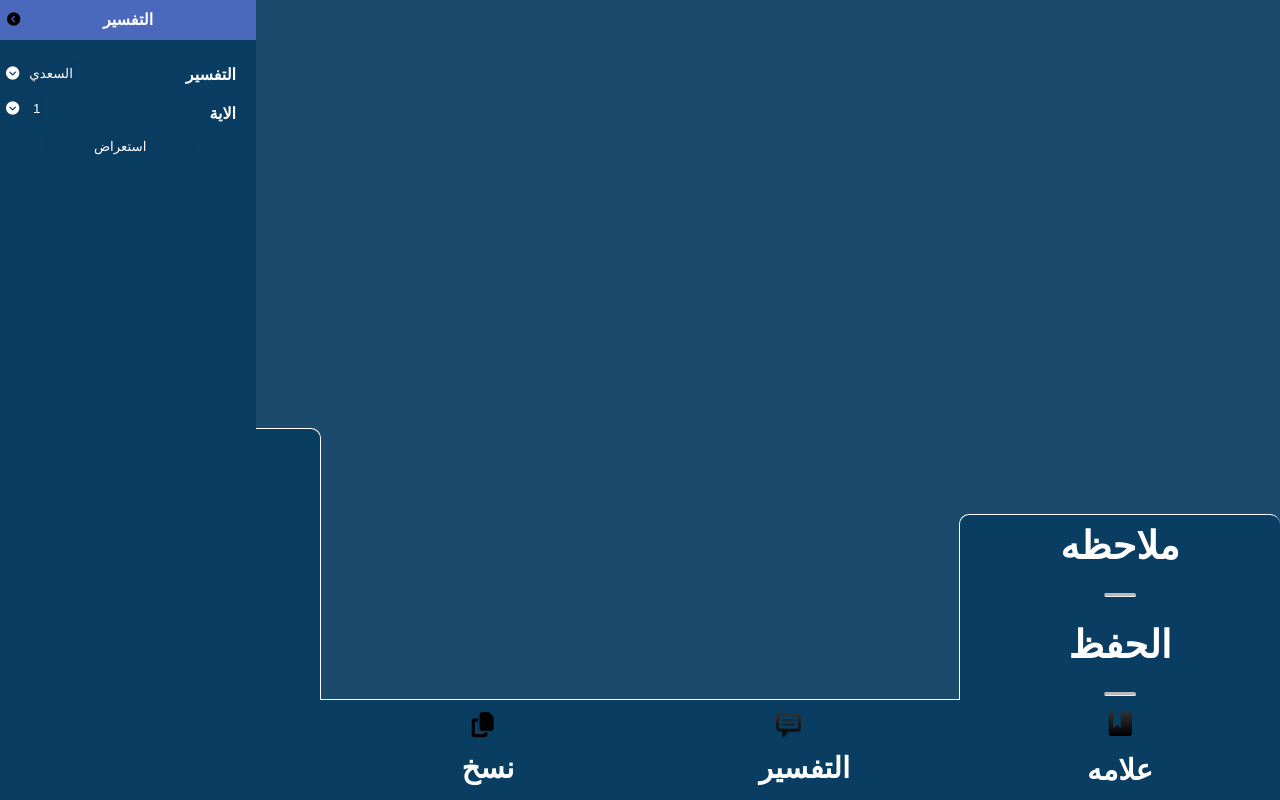
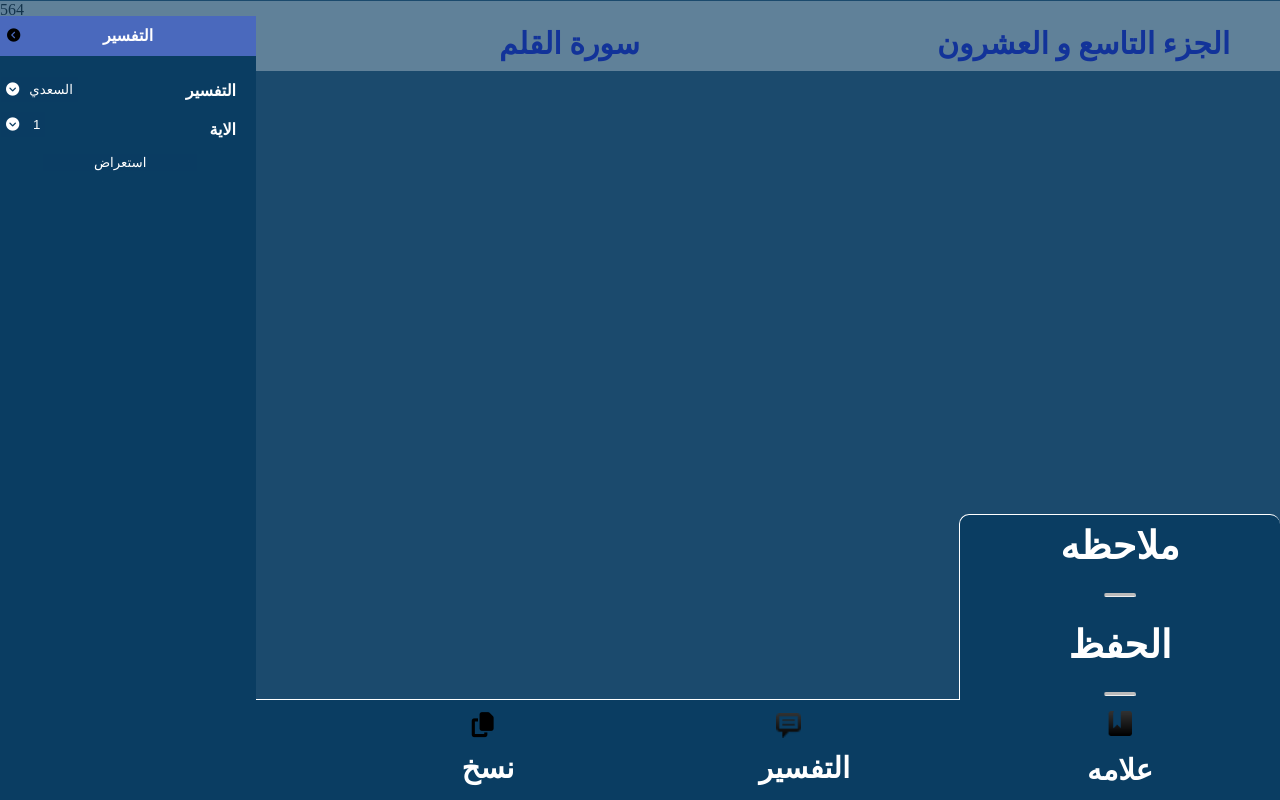
Before and after one commit to nodoubtinit/home_page, a plain HTML site: page al-fatihah.html in a window 1280 px wide. Both pictures are taken after a click on the element "التفسير". Drawn offline with nearby package versions, Linux system fonts and the light colour scheme.

Commit message:
i have added navbar in the top

```diff
--- a/al-fatihah.html
+++ b/al-fatihah.html
@@ -75,6 +75,11 @@
             <button class="close">غلق</button>
         </div>
     </div>
+    <div class="topOfThePageContainer">
+        <p class="e1">الجزء التاسع و العشرون</p>
+        <p class"e4">564</p>
+        <p class="e3">سورة القلم</p>
+    </div>
 </body>
 
 <script src="https://code.jquery.com/jquery-3.4.1.js "></script>
--- a/css/alfatihah.css
+++ b/css/alfatihah.css
@@ -281,6 +281,8 @@ body {
     border: 1px solid white;
     border-bottom: none;
     border-left: none;
+    display: none;
+
 }
 
 .after-share h4 {
@@ -339,3 +341,40 @@ body {
     width: 30px;
     border-radius: 20px;
 }
+.topOfThePageContainer{
+    height:70px;
+    width: 100%;
+    position: relative;
+    top: -15px;
+    background-color: white;
+    opacity: 0.3;
+    display: none;
+}
+.e1{
+    color: blue;
+    font-size: 30px;
+    font-weight: bold;
+    position: absolute;
+    right:50px;
+    top: -5px;
+    font-weight: bold;
+
+}
+.e3{
+    color: blue;
+    font-size: 30px;
+    font-weight: bold;
+    position: absolute;
+    right:50%;
+    top: -5px;
+    font-weight: bold;
+}
+ .e4{
+    color: blue;
+    font-size: 30px;
+    font-weight: bold;
+    position: absolute;
+    left:25%;
+    top: -5px;
+    font-weight: bold;
+}
--- a/js/alfatihah.js
+++ b/js/alfatihah.js
@@ -21,3 +21,26 @@ $(".pop-up .inner").on("click", function(e) {
 $(".share").on("click", function() {
     $(".after-share").slideToggle();
 });
+$("body").on("click",function(e){
+    e.stopPropagation();
+    $(".topOfThePageContainer").slideToggle();
+});
+
+$(".tafsir").on("click", function() {
+    $(".after-tafsir").toggle("slide")
+} , 1000 , function(){
+    $(".ayah").animate({
+        position : "absolute",
+        top : "100px"
+    });
+});
+
+
+
+
+
+
+$(".back").on("click", function() {
+    $(".after-tafsir").toggle("slide")
+
+})
```
